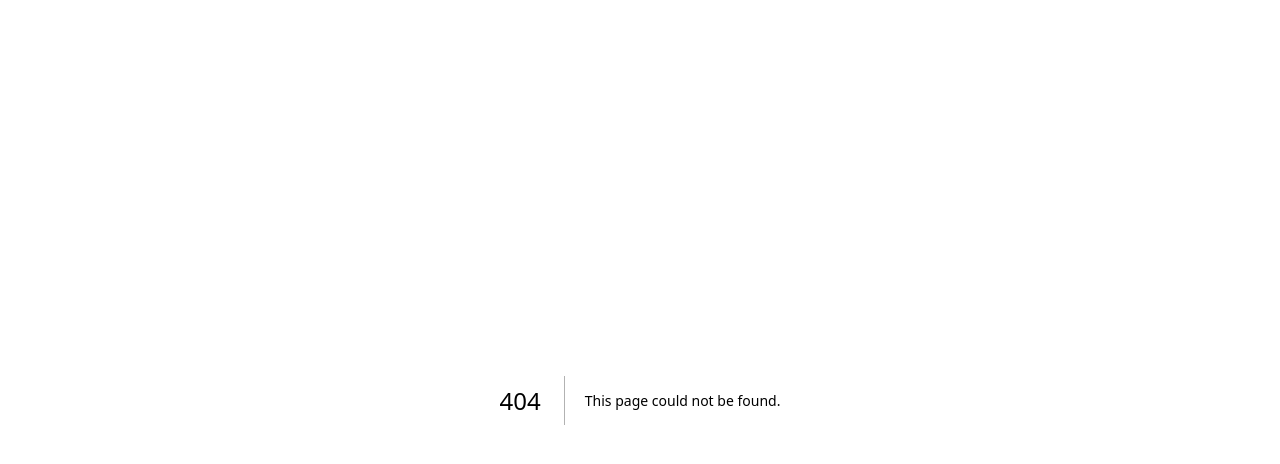
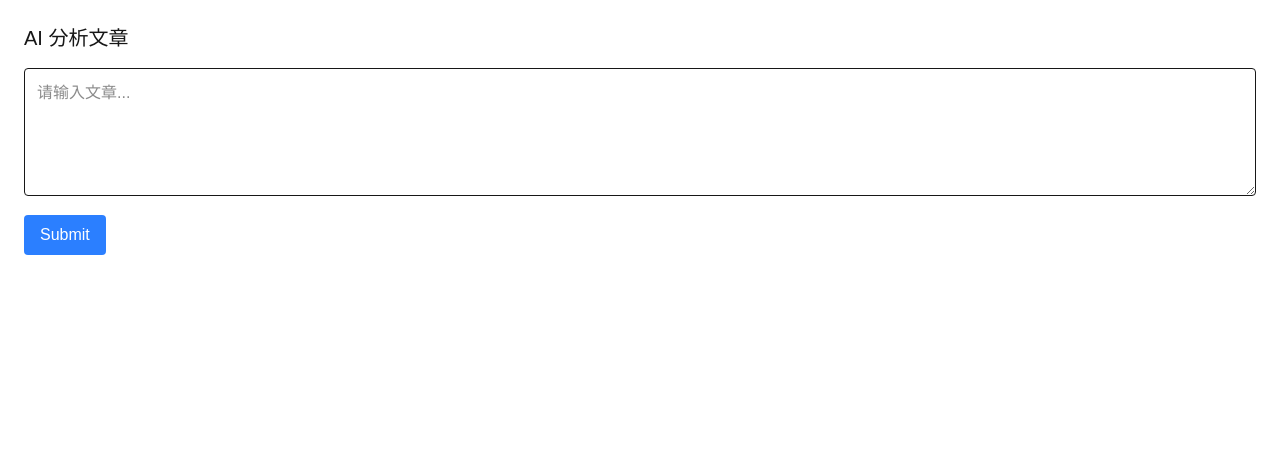
Before and after one commit to fujianmian/TrialGreatHack, a Next.js app: page /input in a window 1280 px wide. Before the commit this address had no page. Shown: the top 464 px of the page. Built offline with nearby package versions, Linux system fonts and the light colour scheme.

Commit message:
trigger new build

```diff
--- /dev/null
+++ b/src/app/api/analyze/route.ts
@@ -0,0 +1,58 @@
+import { NextResponse } from "next/server";
+import { BedrockRuntimeClient, InvokeModelCommand } from "@aws-sdk/client-bedrock-runtime";
+
+// 初始化 Bedrock 客户端
+const client = new BedrockRuntimeClient({
+  region: "ap-southeast-1", // 记得改成支持的区域
+});
+
+export async function POST(req: Request) {
+  const body = await req.json();
+  const text = body.text || "";
+
+  // 构建 prompt
+  const prompt = `
+  请阅读以下文章，并找出其中10个最深奥或不常见的词语。
+  对每个词语，给出简明的解释。
+  以JSON数组形式返回，格式如下：
+  [
+    {"word": "词1", "meaning": "解释1"},
+    {"word": "词2", "meaning": "解释2"}
+  ]
+
+  文章内容：
+  ${text}
+  `;
+
+  const command = new InvokeModelCommand({
+    modelId: "arn:aws:bedrock:ap-southeast-1:268060978153:inference-profile/apac.amazon.nova-pro-v1:0",  // ✅ 用 model 短名
+    contentType: "application/json",
+    accept: "application/json",
+    body: JSON.stringify({
+      inputText: prompt,     // ✅ Nova 模型用 inputText
+      textGenerationConfig: {
+        maxTokenCount: 500,
+        temperature: 0.7,
+      },
+    }),
+  });
+
+  try {
+    const response = await client.send(command);
+
+    const responseBody = JSON.parse(new TextDecoder().decode(response.body));
+    const resultText = responseBody.outputText; // Claude 返回的文本
+
+    let parsedResult;
+    try {
+      parsedResult = JSON.parse(resultText); // 转成 JSON
+    } catch {
+      parsedResult = [{ word: "解析失败", meaning: resultText }];
+    }
+
+    return NextResponse.json({ result: parsedResult });
+  } catch (error) {
+    console.error("Bedrock error:", error);
+    return NextResponse.json({ error: "调用失败" }, { status: 500 });
+  }
+}
--- /dev/null
+++ b/src/app/input/page.tsx
@@ -0,0 +1,49 @@
+"use client";
+import { useState } from "react";
+
+export default function InputPage() {
+  const [text, setText] = useState("");
+  const [cards, setCards] = useState<{ word: string; meaning: string }[]>([]);
+  const [loading, setLoading] = useState(false);
+
+
+  async function handleSubmit() {
+    const res = await fetch("/api/analyze", {
+      method: "POST",
+      headers: { "Content-Type": "application/json" },
+      body: JSON.stringify({ text }),
+    });
+    const data = await res.json();
+    setCards(data.result || []);
+  }
+
+  return (
+    <div className="p-6">
+      <h1 className="text-xl mb-4">AI 分析文章</h1>
+
+      <textarea
+        placeholder="请输入文章..."
+        value={text}
+        onChange={(e) => setText(e.target.value)}
+        className="border p-3 rounded w-full h-32 mb-3"
+      />
+
+      <button
+        onClick={handleSubmit}
+        disabled={loading}
+        className="bg-blue-500 text-white px-4 py-2 rounded"
+      >
+        {loading ? "分析中..." : "Submit"}
+      </button>
+
+      <div className="mt-6">
+        {cards.map((c, i) => (
+          <div key={i} className="border rounded p-4 mb-3">
+            <h2 className="font-bold mb-2">{c.word}</h2>
+            <p>{c.meaning}</p>
+          </div>
+        ))}
+      </div>
+    </div>
+  );
+}
--- a/src/app/page.tsx
+++ b/src/app/page.tsx
@@ -1,4 +1,5 @@
 import Image from "next/image";
+import Link from "next/link";
 
 export default function Home() {
   return (
@@ -28,7 +29,7 @@ export default function Home() {
         <div className="flex gap-4 items-center flex-col sm:flex-row">
           <a
             className="rounded-full border border-solid border-transparent transition-colors flex items-center justify-center bg-foreground text-background gap-2 hover:bg-[#383838] dark:hover:bg-[#ccc] font-medium text-sm sm:text-base h-10 sm:h-12 px-4 sm:px-5 sm:w-auto"
-            href="https://vercel.com/new?utm_source=create-next-app&utm_medium=appdir-template-tw&utm_campaign=create-next-app"
+            href="/input"
             target="_blank"
             rel="noopener noreferrer"
           >
@@ -39,7 +40,7 @@ export default function Home() {
               width={20}
               height={20}
             />
-            Deploy now
+            Go to fujianmian page
           </a>
           <a
             className="rounded-full border border-solid border-black/[.08] dark:border-white/[.145] transition-colors flex items-center justify-center hover:bg-[#f2f2f2] dark:hover:bg-[#1a1a1a] hover:border-transparent font-medium text-sm sm:text-base h-10 sm:h-12 px-4 sm:px-5 w-full sm:w-auto md:w-[158px]"
```
Also changed, not shown: package.json (+7 -6 lines), 1 other file (tests, documents, lock files or other folders).
